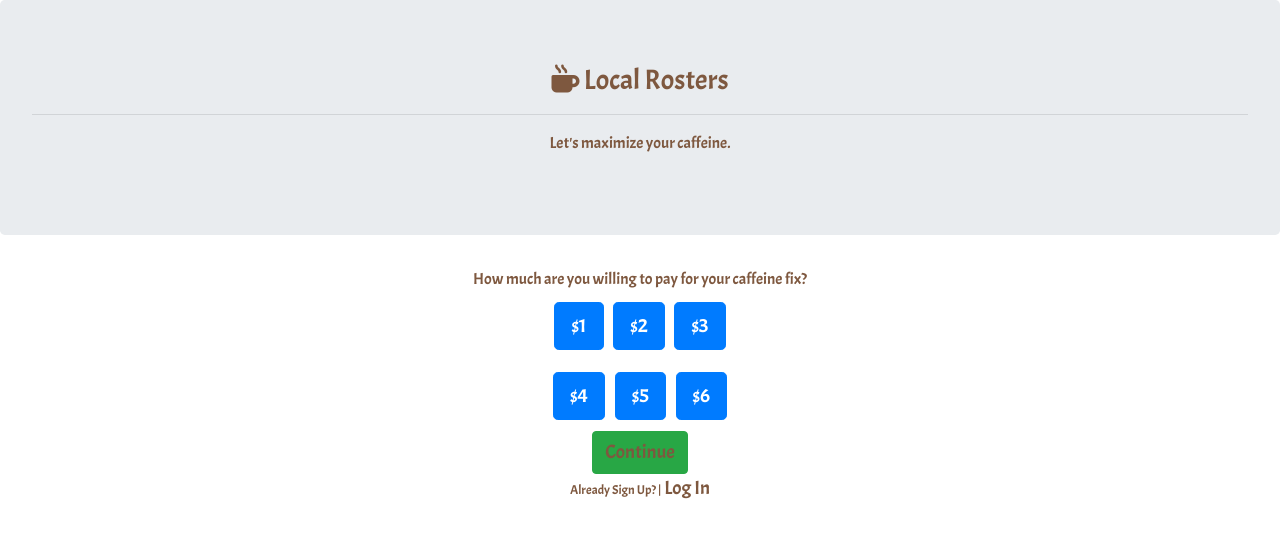
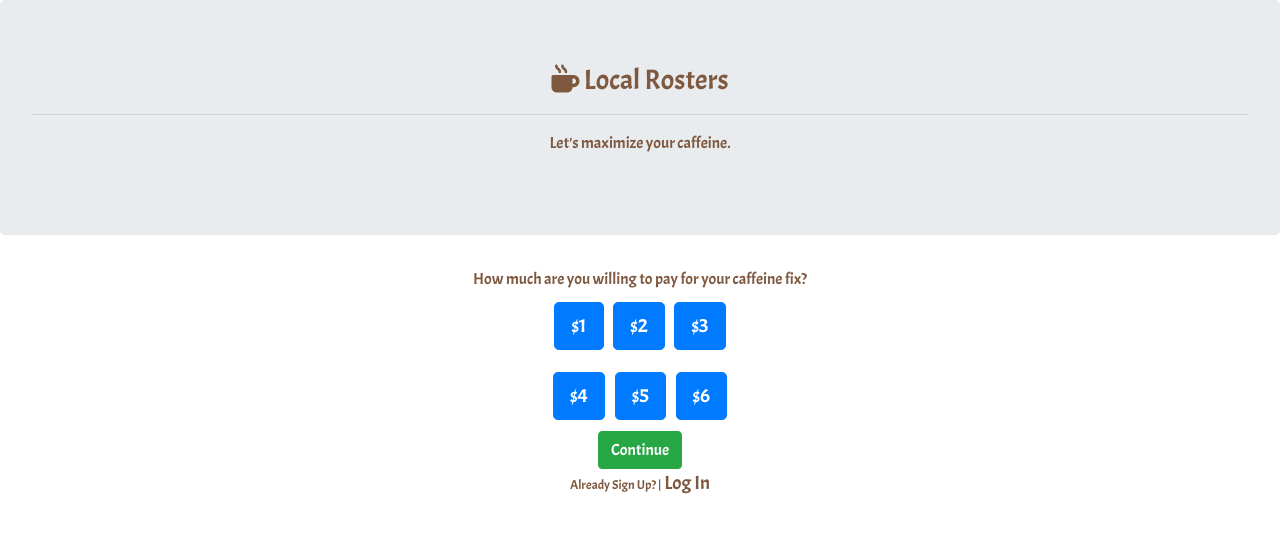
Before and after one commit to hacknyctp/HackathonLocalRoaster, a React (Create React App) app in the folder Client/local_roasters/: page /price in a window 1280 px wide. Shown: the top 538 px of the page. Built offline with nearby package versions, Linux system fonts and the light colour scheme.

Commit message:
last push

```diff
--- a/Client/local_roasters/src/pages/Price.js
+++ b/Client/local_roasters/src/pages/Price.js
@@ -1,9 +1,13 @@
 import React, { useState } from 'react';
 import { Link } from 'react-router-dom';
-const Price = () => {
-  const [price, setPrice] = useState('');
+
+const Price = props => {
+  let [price, setPrice] = useState('');
+  let signin = '';
+  let isPicked = false;
   const onChange = e => {
     //setPrice(e.target.value);
+    isPicked = true;
     let node = document.getElementsByClassName('btn-group-items');
 
     for (let i = 0; i < node.length; i++) {
@@ -13,7 +17,17 @@ const Price = () => {
     e.target.className = 'btn btn-lg btn-success btn-group-items';
 
     sessionStorage.setItem(e.target.name, e.target.value);
+    setPrice(e.target.value);
   };
+
+  const onClickLink = e => {
+    if (price === '') {
+      alert('Pick a Price !!');
+    } else {
+      props.history.push('/signup');
+    }
+  };
+
   return (
     <div className='container-fluid'>
       <div className='jumbotron'>
@@ -85,10 +99,8 @@ const Price = () => {
         </div>
       </div>
       <br />
-      <div className='btn btn-success'>
-        <Link className='links' to='/signup'>
-          Continue
-        </Link>
+      <div className='btn btn-success' onClick={onClickLink}>
+        Continue
       </div>
       <br />
       <div>
--- a/Client/local_roasters/src/pages/Splash.js
+++ b/Client/local_roasters/src/pages/Splash.js
@@ -1,6 +1,6 @@
 import React, { useState } from 'react';
 import { Link } from 'react-router-dom';
-const Splash = () => {
+const Splash = props => {
   const [coffee, setCoffeeType] = useState('');
   const onChange = e => {
     //setPrice(e.target.value);
@@ -13,6 +13,15 @@ const Splash = () => {
     e.target.className = 'btn btn-lg btn-success coffee-items';
 
     sessionStorage.setItem(e.target.name, e.target.value);
+    setCoffeeType(e.target.value);
+  };
+
+  const onClickLink = e => {
+    if (coffee === '') {
+      alert('Pick a Coffee Type !!');
+    } else {
+      props.history.push('/price');
+    }
   };
 
   return (
@@ -56,10 +65,13 @@ const Splash = () => {
         </div>
       </div>
       <br />
-      <div className='btn btn-success'>
+      {/* <div className='btn btn-success'>
         <Link className='links' to='/price'>
           Let's caffeinate
         </Link>
+      </div> */}
+      <div className='btn btn-success' onClick={onClickLink}>
+        Let's caffeinate
       </div>
       <br />
       <div>
```
